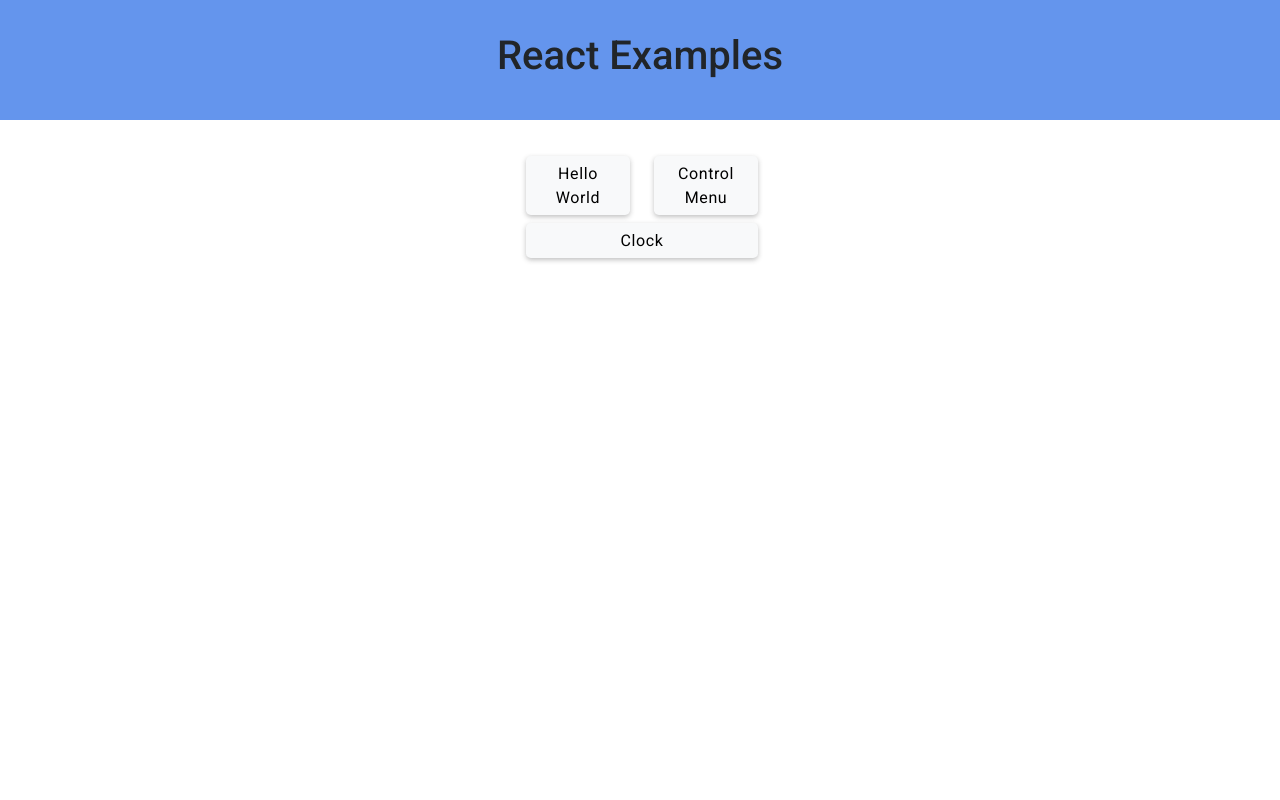
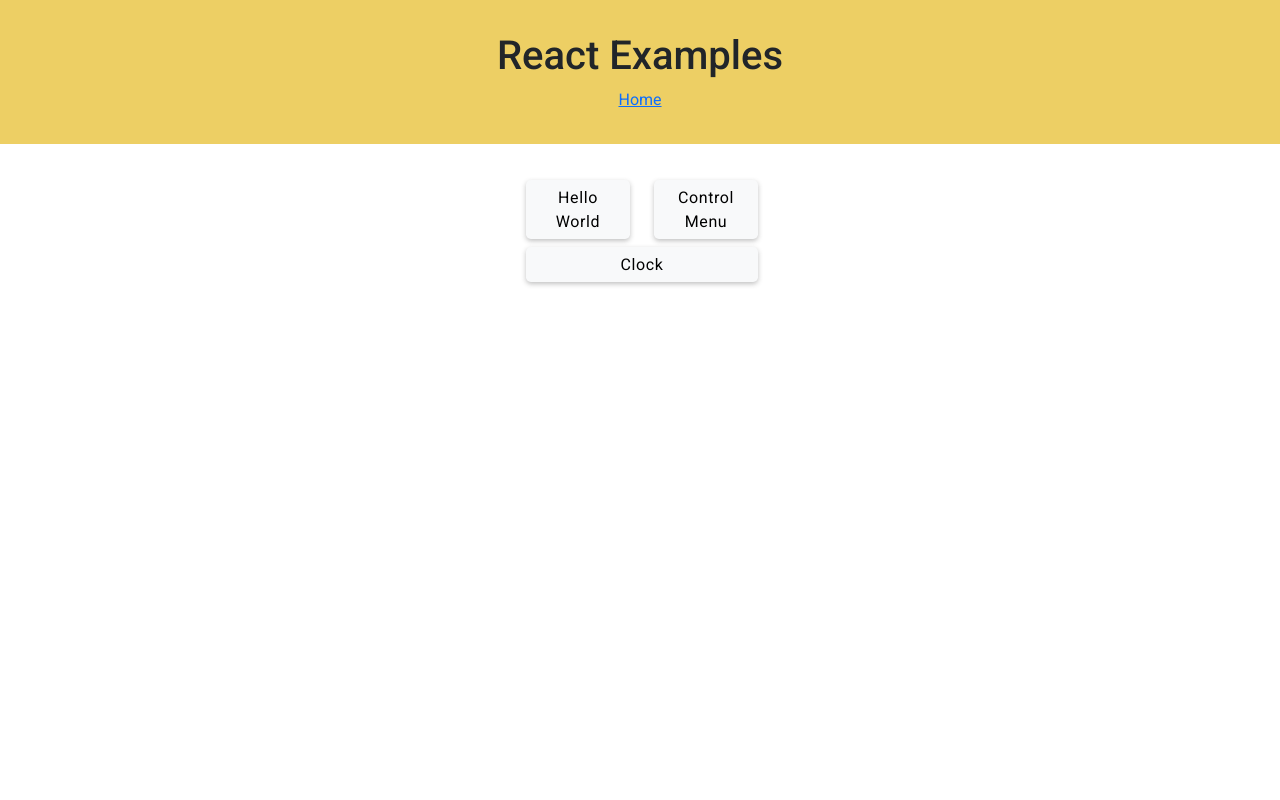
Before and after one commit to esraarnusaslan/React-Lesson, a React (Create React App) app: page / in a window 1280 px wide. Shown: the top 800 px of the page. Built offline with nearby package versions, Linux system fonts and the light colour scheme.

Commit message:
"link added to header"

```diff
--- a/src/layout/Header.jsx
+++ b/src/layout/Header.jsx
@@ -1,9 +1,13 @@
 import React from 'react';
+import { Link } from 'react-router-dom';
 
 const Header = () => {
     return (
         <header>
             <h1>React Examples</h1>
+            <nav>
+                <Link to="/">Home</Link>
+            </nav>
         </header>
     );
 };
--- a/src/layout/layout.scss
+++ b/src/layout/layout.scss
@@ -1,5 +1,5 @@
 header {
-    background-color: cornflowerblue;
+    background-color: rgb(237, 207, 100);
     padding: 2rem;
     text-align: center;
 }
```
